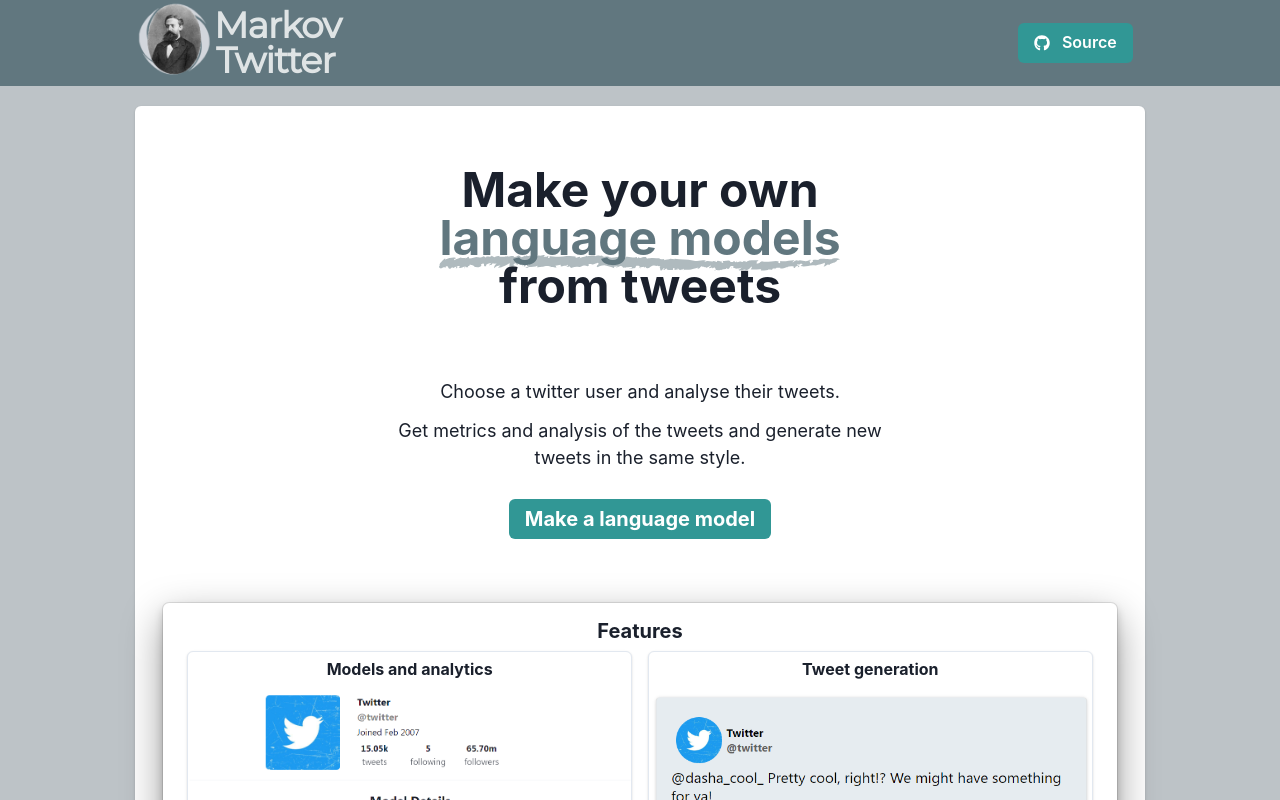
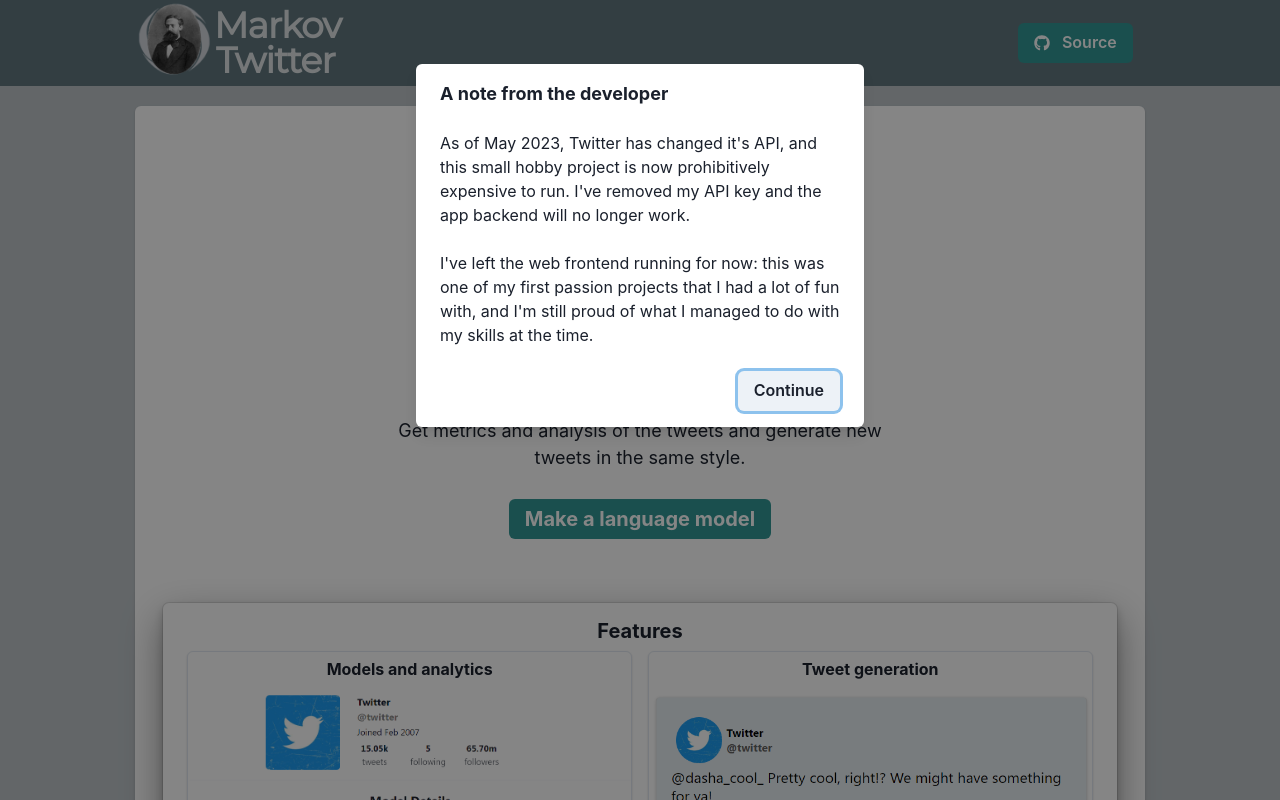
Before and after one commit to stephen-w-choo/markov-twitter, a React (Create React App) app in the folder frontend/: page / in a window 1280 px wide. Shown: the top 800 px of the page. Built offline with nearby package versions, Linux system fonts and the light colour scheme.

Commit message:
Updated with message that the twitter API no longer works.

```diff
--- a/frontend/src/routes/MarkovApp.jsx
+++ b/frontend/src/routes/MarkovApp.jsx
@@ -3,6 +3,7 @@
 import ModelDisplayArea from '../sections/ModelDisplayArea';
 import StartScreen from '../sections/StartScreen';
 import TweetDisplayArea from '../sections/TweetDisplayArea';
+import InactivePopUp from '../sections/InactivePopUp';
 
 
 // this entire page is a mess and I apologise - trying to learn Redux to implement a proper state management system
@@ -185,6 +186,7 @@
 
   return (
     <div>
+      <InactivePopUp />
       { !userModel.user && // show the start screen if there is no user
         <StartScreen
           userModel = {userModel}
--- a/frontend/src/routes/Splash.jsx
+++ b/frontend/src/routes/Splash.jsx
@@ -20,6 +20,7 @@
 import { FaGithub, FaLinkedin } from "react-icons/fa";
 
 import { Link } from "react-router-dom";
+import InactivePopUp from "../sections/InactivePopUp";
 
 
 
@@ -27,7 +28,10 @@
 function Splash(){
 
   return (
+    <React.Fragment>
+      <InactivePopUp />
       <Card p={5} pb="40px" mb={3}>
+
         <Stack spacing='7' alignItems="center">
           <Heading size="2xl" textAlign="center" pt={7} m={3} maxW="50ch">
             Make your own <FancyUnderline as="h2" fontSize="2xl" colour="#61777F">language models</FancyUnderline> from tweets
@@ -95,6 +99,7 @@
           </Flex>
         </Stack>
       </Card>
+    </React.Fragment>
   );
 }
 
--- /dev/null
+++ b/frontend/src/sections/InactivePopUp.jsx
@@ -0,0 +1,49 @@
+import {
+  AlertDialog,
+  AlertDialogBody,
+  AlertDialogFooter,
+  AlertDialogHeader,
+  AlertDialogContent,
+  AlertDialogOverlay,
+  Button,
+  useDisclosure,
+} from '@chakra-ui/react'
+import React from 'react'
+
+
+function InactivePopUp() {
+  const { isOpen, onOpen, onClose } = useDisclosure({defaultIsOpen: true})
+  const cancelRef = React.useRef()
+
+  return (
+    <React.Fragment>
+      <AlertDialog
+        isOpen={isOpen}
+        leastDestructiveRef={cancelRef}
+        onClose={onClose}
+      >
+        <AlertDialogOverlay>
+          <AlertDialogContent>
+            <AlertDialogHeader fontSize='lg' fontWeight='bold'>
+              A note from the developer
+            </AlertDialogHeader>
+
+            <AlertDialogBody>
+            As of May 2023, Twitter has changed it's API, and this small hobby project is now prohibitively expensive to run. I've removed my API key and the app backend will no longer work.
+            <br /> <br />
+            I've left the web frontend running for now: this was one of my first passion projects that I had a lot of fun with, and I'm still proud of what I managed to do with my skills at the time.
+            </AlertDialogBody>
+
+            <AlertDialogFooter>
+              <Button ref={cancelRef} onClick={onClose}>
+                Continue
+              </Button>
+            </AlertDialogFooter>
+          </AlertDialogContent>
+        </AlertDialogOverlay>
+      </AlertDialog>
+    </React.Fragment>
+  )
+}
+
+export default InactivePopUp
```
Also changed, not shown: 24 other files (tests, documents, lock files or other folders). Lines whose indentation alone changed are shown as unchanged.
